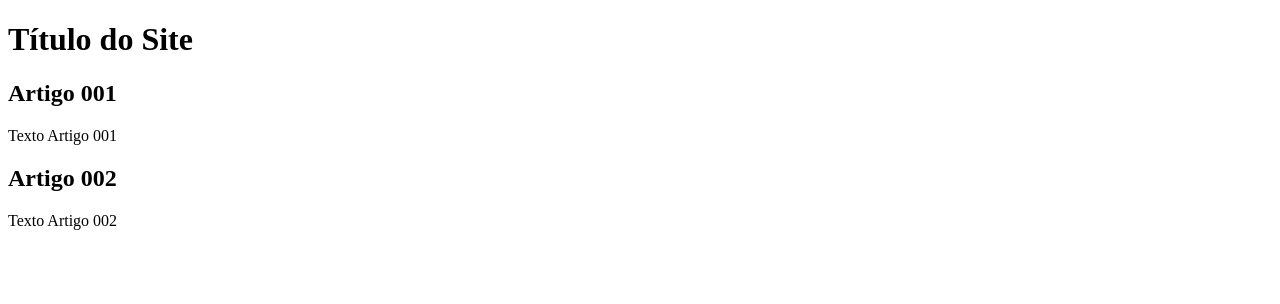
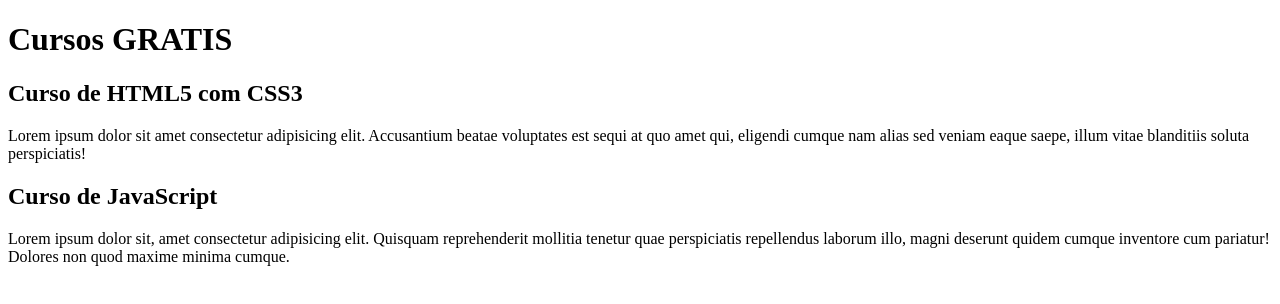
Before and after one commit to dudioas/projeto-site, a plain HTML site: page index.html in a window 1280 px wide. Drawn offline with Linux system fonts and the light colour scheme.

Commit message:
comecei a escrever o conteudo

```diff
--- a/index.html
+++ b/index.html
@@ -9,15 +9,18 @@
 <body>
     <main>
         <header>
-            <h1>Título do Site</h1>
+            <h1>Cursos GRATIS</h1>
         </header>
         <article>
-            <h2>Artigo 001</h2>
-            <p>Texto Artigo 001</p>
+            <h2>Curso de HTML5 com CSS3</h2>
+            <p>Lorem ipsum dolor sit amet consectetur adipisicing elit. Accusantium beatae voluptates est sequi at quo amet qui,
+                eligendi cumque nam alias sed veniam eaque saepe, illum vitae blanditiis soluta perspiciatis!</p>
         </article>
         <article>
-            <h2>Artigo 002</h2>
-            <p>Texto Artigo 002</p>
+            <h2>Curso de JavaScript</h2>
+            <p>Lorem ipsum dolor sit, amet consectetur adipisicing elit. Quisquam reprehenderit mollitia tenetur
+                quae perspiciatis repellendus laborum illo,
+                magni deserunt quidem cumque inventore cum pariatur! Dolores non quod maxime minima cumque.</p>
         </article>
     </main>
 </body>
```
